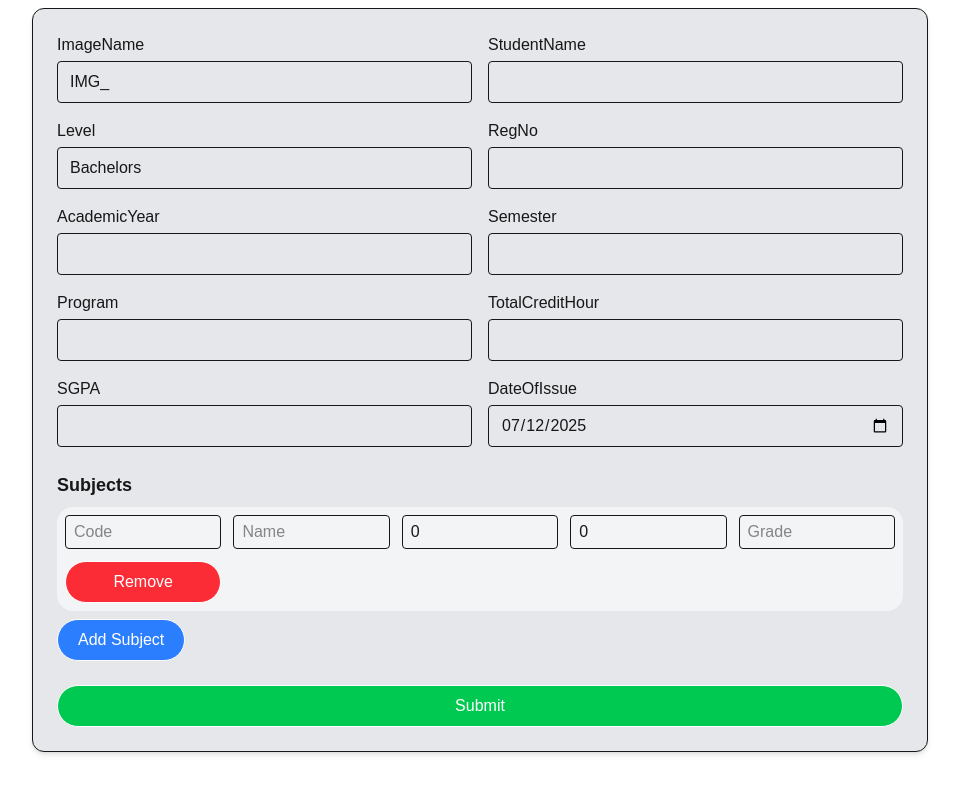
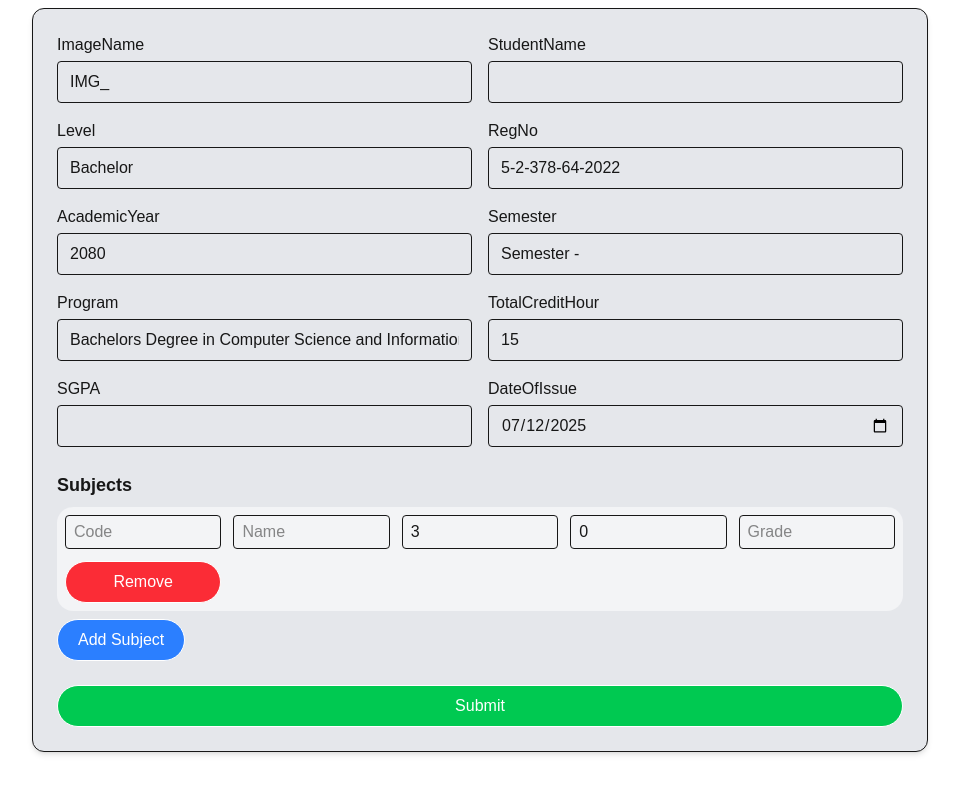
Before and after one commit to surajpathakcs/student-reportcard-entry, a Next.js app: page /form in a window 1280 px wide. Shown: the top 794 px of the page, without its empty margins (160-1119 px from the left). Built offline with nearby package versions, Linux system fonts and the light colour scheme.

Commit message:
chore : added more default values

```diff
--- a/src/app/form/page.tsx
+++ b/src/app/form/page.tsx
@@ -14,7 +14,7 @@ const FormPage = () => {
   const emptySubject = (): Subject => ({
     Code: "",
     Name: "",
-    CreditHours: 0,
+    CreditHours: 3,
     GradePoint: 0,
     Grade: "",
   });
@@ -22,12 +22,12 @@ const FormPage = () => {
   const [student, setStudent] = useState({
     ImageName:"IMG_",
     StudentName: "",
-    Level: "Bachelors",
-    RegNo: "",
-    AcademicYear: "",
-    Semester: "",
-    Program: "",
-    TotalCreditHour: "",
+    Level: "Bachelor",
+    RegNo: "5-2-378-64-2022",
+    AcademicYear: "2080",
+    Semester: "Semester - ",
+    Program: "Bachelors Degree in Computer Science and Information Technology",
+    TotalCreditHour: "15",
     SGPA: "",
     DateOfIssue: new Date().toISOString().split("T")[0],
   });
@@ -65,12 +65,13 @@ const handleSubmit = async (e: React.FormEvent) => {
 
   const payload = {
     ...student,
-    RegNo: parseInt(student.RegNo) || 0,
-    AcademicYear: parseInt(student.AcademicYear) || 0,
+    RegNo: student.RegNo.trim(), // leave as string
+    AcademicYear: student.AcademicYear.trim(), // leave as string
     TotalCreditHour: parseFloat(student.TotalCreditHour) || 0,
     SGPA: parseFloat(student.SGPA) || 0,
     Subject: subjects,
   };
+
 
   try {
     toast.info("Submitting...");
@@ -91,12 +92,12 @@ const handleSubmit = async (e: React.FormEvent) => {
     setStudent({
       ImageName:"IMG_",
       StudentName: "",
-      Level: "Bachelors",
-      RegNo: "",
-      AcademicYear: "",
-      Semester: "",
-      Program: "",
-      TotalCreditHour: "",
+      Level: "Bachelor",
+      RegNo: "5-2-478-64-2021",
+      AcademicYear: "2080",
+      Semester: "Semester - ",
+      Program: "Bachelors Degree in Computer Science and Information Technology",
+      TotalCreditHour: "15",
       SGPA: "",
       DateOfIssue: new Date().toISOString().split("T")[0],
     });
@@ -120,7 +121,9 @@ const handleSubmit = async (e: React.FormEvent) => {
                 id={key}
                 value={val}
                 onChange={handleStudentChange}
-                type={key.includes("Date") || key === "DateOfIssue" ? "date" : ["SGPA", "TotalCreditHour", "RegNo", "AcademicYear"].includes(key) ? "number" : "text"}
+                type={ key === "DateOfIssue" ? "date" : ["SGPA", "TotalCreditHour"].includes(key) ? "number" : "text"
+}
+
                 className="border px-3 py-2 rounded"
               />
             </div>
```
